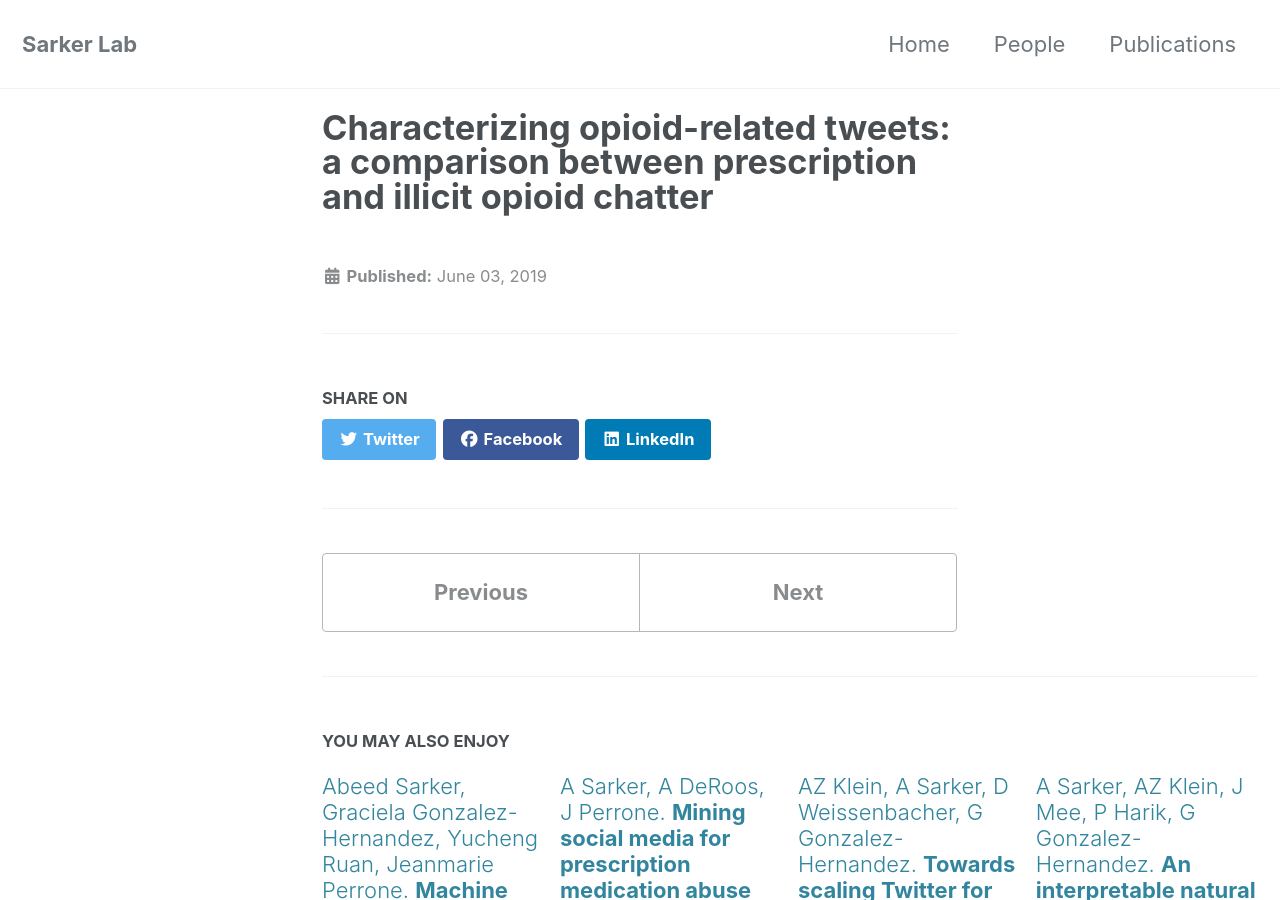
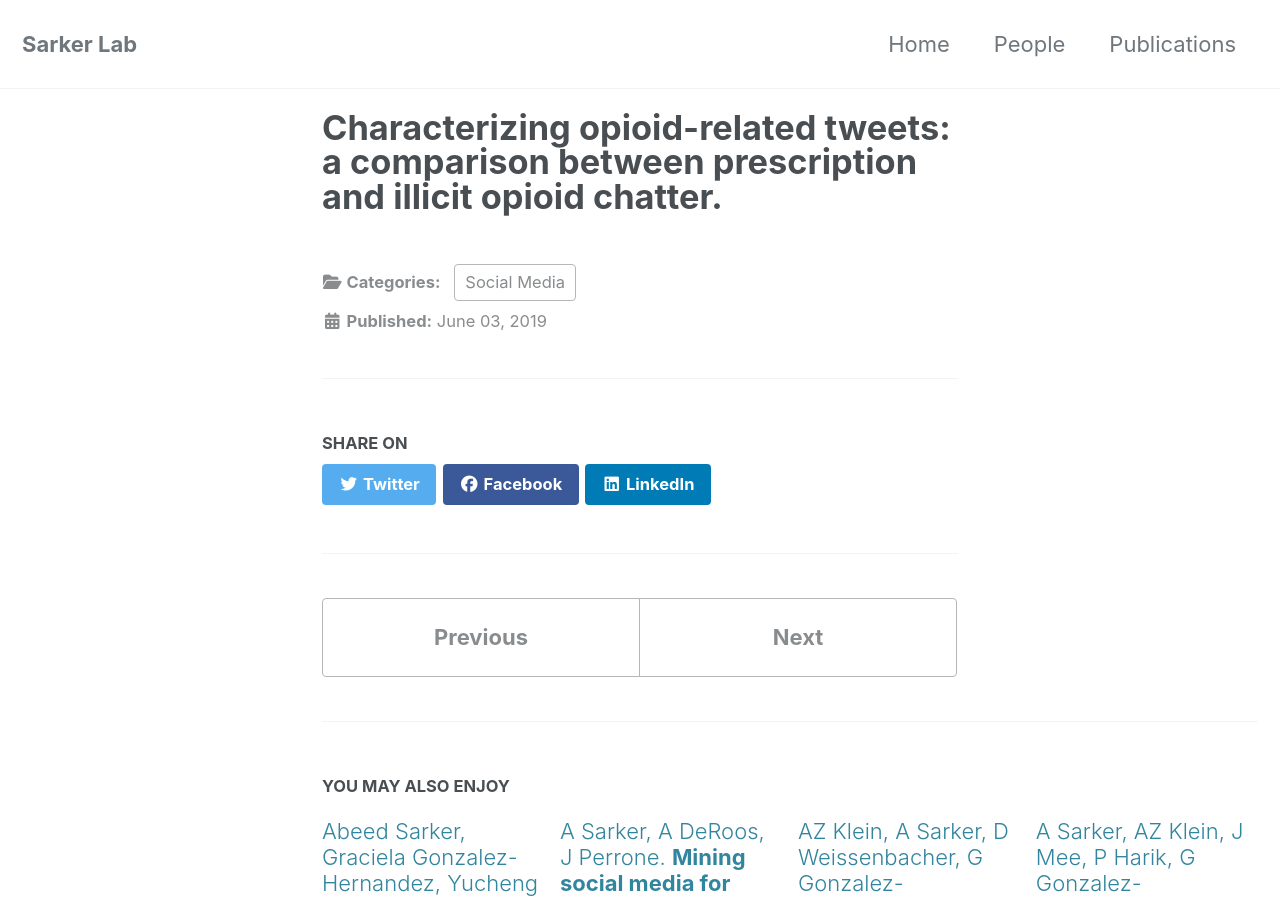
Before and after one commit to sarkerlab/Website, a Jekyll site: the page built from _posts/2019-06-03-characterizing-opoid-related-tweets.md, in a window 1280 px wide and 900 px high. Built offline with Jekyll 4.4.1, drawn with Linux system fonts in a browser that asks for light colours; cached includes are drawn as plain includes; nearby versions of some CDN libraries; some of the changed lines change nothing that is shown.

Commit message:
Update 2019-06-03-characterizing-opoid-related-tweets.md

```diff
--- a/_posts/2019-06-03-characterizing-opoid-related-tweets.md
+++ b/_posts/2019-06-03-characterizing-opoid-related-tweets.md
@@ -1,8 +1,10 @@
 ---
-authors: ""
-title: "Characterizing opioid-related tweets: a comparison between prescription and illicit opioid chatter"
-additional_info: ""
-external_url: https://scholar.google.com/scholar?cluster=2433654352524456862&hl=en&oi=scholarr
+authors: "Abeed Sarker, Graciela Gonzalez-Hernandez, Francis De Roos, Jeanmarie Perrone"
+title: "Characterizing opioid-related tweets: a comparison between prescription and illicit opioid chatter."
+additional_info: "CLINICAL TOXICOLOGY. 2019"
+external_url:
+categories:
+  - Social Media
 data:
 code:
 resource:
```
